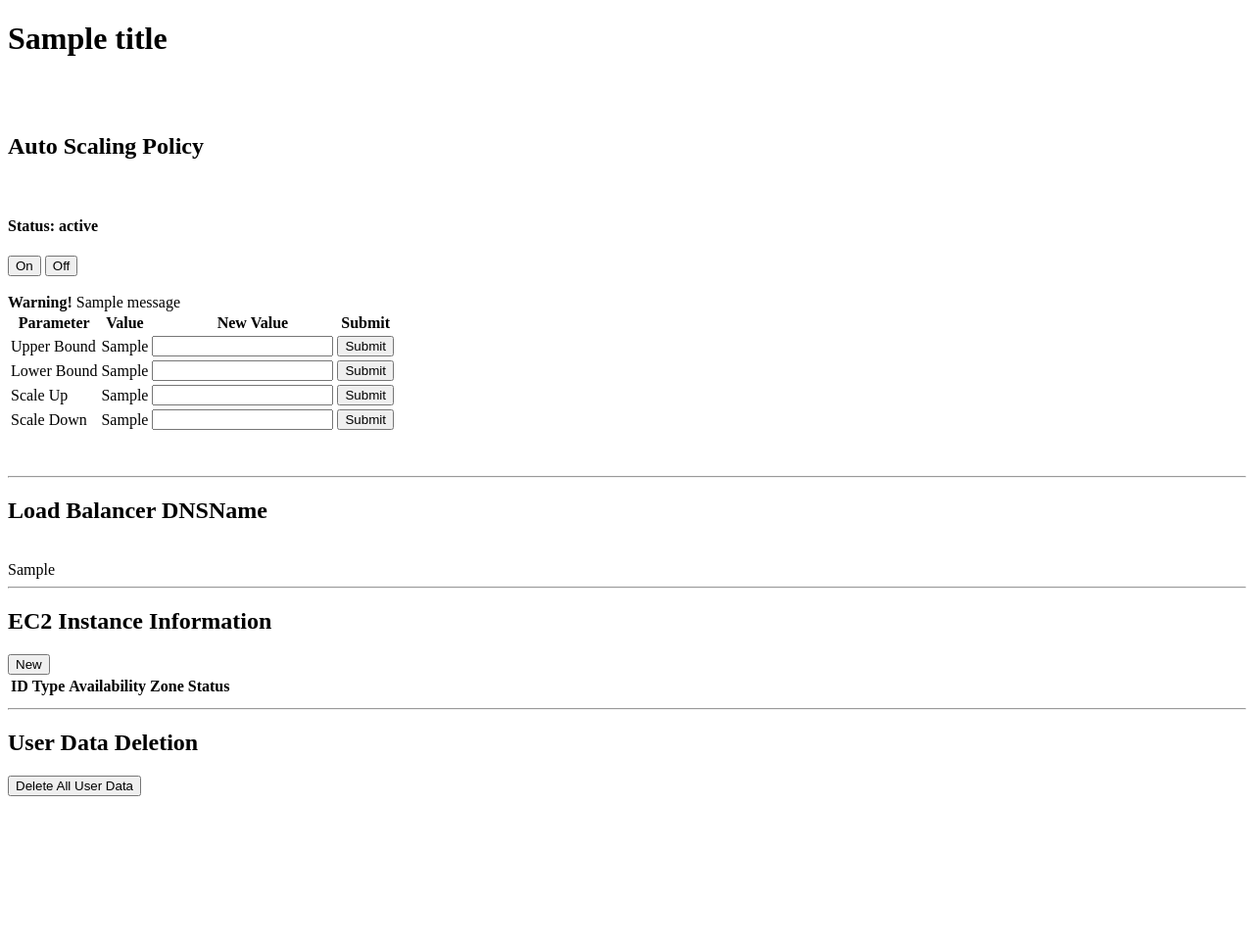
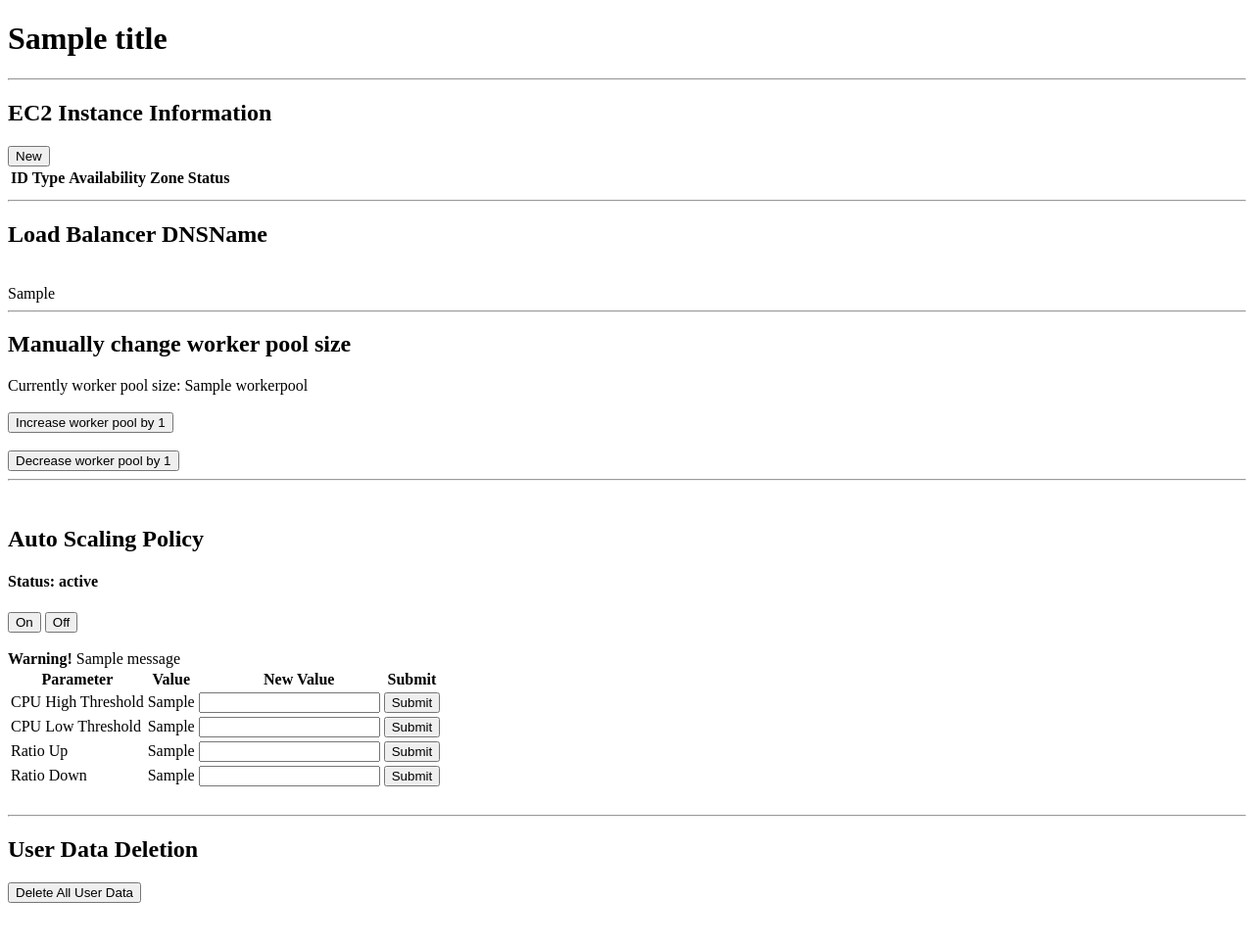
Before and after one commit to Eavenx/assignment2, a Flask app: template app/templates/ec2_examples/list.html in a window 1280 px wide. Shown: the whole page at 98% size. Before the commit the page ends 813 px from the top, so only its background shows below. Run offline with Flask 2, Linux system fonts and the light colour scheme; the template is opened without the code that fills it: most values are stand-ins (such as "Sample title", 1, 10 or a date in 2020); one stand-in notice (Sample message) is shown; lists and menus that the app fills with data are empty; some libraries are stand-ins or nearby versions.

Commit message:
add increase decrease 1

```diff
--- a/app/__init__.py
+++ b/app/__init__.py
@@ -1,6 +1,7 @@
 from flask import Flask
 from flask_sqlalchemy import SQLAlchemy
 import os
+
 
 webapp = Flask(__name__)
 webapp.config['SQLALCHEMY_DATABASE_URI'] = 'mysql://admin:12345678@alldata.c3fcxrbhjwar.us-east-1.rds.amazonaws.com/mydb?charset=utf8'
@@ -9,8 +10,6 @@ webapp.config['SQLALCHEMY_TRACK_MODIFICATIONS'] = False
 db = SQLAlchemy(webapp)
 
 webapp.config['SECRET_KEY'] = os.urandom(24)
-
-from app import s3_examples
 from app import main
 from app import elb_op
 from app import config
--- a/app/config.py
+++ b/app/config.py
@@ -17,6 +17,6 @@ db_config = {'user': 'admin',
              'host': 'alldata.c3fcxrbhjwar.us-east-1.rds.amazonaws.com',
              'database': 'mydb'}
 
-DATABASE_ID = 'alldata'
+
 MANAGER_ID = 'i-04ec52fb3814d9025'  # change
 S3_BUCKET_NAME = 'a2homework'
--- a/app/main.py
+++ b/app/main.py
@@ -1,5 +1,5 @@
 import collections
-from flask import render_template, redirect, url_for, request, flash
+from flask import render_template, redirect, url_for, request, flash, session
 from app import webapp, db
 import json
 import boto3
@@ -10,6 +10,11 @@ from app import elb_op
 import mysql.connector
 from pytz import timezone
 
+from app.autoscale import increase_worker_nodes
+from app.autoscale import decrease_worker_nodes
+
+#global
+flagmsg = 0 #appear message once
 
 class RequestPerMinute(db.Model):
     __tablename__ = 'requestperminute'
@@ -53,22 +58,28 @@ def get_time_span(latest):
 
 @webapp.route('/', methods=['GET'])
 @webapp.route('/index', methods=['GET'])
+def clear():
+    session.clear()
+    return redirect(url_for('main'))
+
 @webapp.route('/main', methods=['GET'])
 def main():
+    global flagmsg
+
     # Display an HTML list of all ec2 instances
     # create connection to ec2
     ec2 = boto3.resource('ec2')
 
     instances = ec2.instances.all()
 
-    # Test CloudWatch avgs
-    workers_list = []
+    # calculate workerpool
+    workerpool = 0
     for instance in instances:
         # filter db and mananger
         if instance.id != config.MANAGER_ID:
-            if (instance.state['Name'] != 'terminated') and (len(instance.tags) != 0):
+            if (instance.state['Name'] != ('terminated' or 'shutting-down')) and (len(instance.tags) != 0):
                 if instance.tags[0]['Value'] == 'work':
-                    workers_list.append(instance.id)
+                    workerpool = workerpool + 1
 
     # Open DB Connection
     cnx = mysql.connector.connect(user=config.db_config['user'], password=config.db_config['password'],
@@ -101,15 +112,22 @@ def main():
     elbA2Des = elb['LoadBalancerDescriptions']
     elbDNS = elbA2Des[0]['DNSName']
 
+    if flagmsg == 1:
+        session.pop('msg')
+        flagmsg = 0
+    elif 'msg' in session:
+        flagmsg = 1
+
     return render_template("ec2_examples/list.html", title="Manager UI", instances=instances,
                            manager=config.MANAGER_ID,
-                           database=config.DATABASE_ID,
+
                            upperBound=AUTO_upper_bound,
                            lowerBound=AUTO_lower_bound,
                            scaleUp=AUTO_scale_up,
                            scaleDown=AUTO_scale_down,
                            scaleStatus=AUTO_scale,
-                           elbDNS=elbDNS)
+                           elbDNS=elbDNS,
+                           workerpool=workerpool)
 
 
 @webapp.route('/ec2_examples/<id>', methods=['GET'])
@@ -186,7 +204,7 @@ def ec2_create():
         # Add New Instance to ELB
         elb_op.elb_add_instance(instance.id)
 
-    return redirect(url_for('ec2_list'))
+    return redirect(url_for('main'))
 
 
 @webapp.route('/ec2_examples/delete/<id>', methods=['POST'])
@@ -329,3 +347,17 @@ def config_scaling():
     cnx.close()
 
     return redirect(url_for('main'))
+
+
+@webapp.route('/ec2_examples/increase1/', methods=['POST'])
+def increase1():
+    increase_worker_nodes(1)
+    session['msg'] = "Success increase worker pool by 1"
+    return redirect(url_for('main'))
+
+
+@webapp.route('/ec2_examples/decrease1/', methods=['POST'])
+def decrease1():
+    decrease_worker_nodes(1)
+    session['msg'] = "Success decrease worker pool by 1"
+    return redirect(url_for('main'))
--- a/app/templates/ec2_examples/list.html
+++ b/app/templates/ec2_examples/list.html
@@ -1,79 +1,8 @@
 {% extends "base.html" %}
 {% block content %}
 
-    <br>
-    <br>
-    <h2>Auto Scaling Policy </h2>
-    <br>
-    <h4> Status: {{ scaleStatus}}</h4>
-    <form action="/ec2_examples/configscaling" method="post">
-    <button name="autoScaling" value="ON">On</button>
-    <button name="autoScaling" value="OFF">Off</button>
-    </form>
-
-        <br>
-     <form role="form" action="/ec2_examples/scaling/" method="post">
-     {% with messages = get_flashed_messages()%}
-       {% if messages %}
-         {% for message in messages %}
-           <div class="alert alert-warning">
-             <strong>Warning! </strong>{{ message}}
-           </div>
-         {% endfor %}
-       {% endif %}
-     {% endwith %}
-      <table />
-    <thead>
-       <th>Parameter</th>
-       <th>Value</th>
-       <th><span style="padding-left:20px;">New Value</span></th>
-       <th>Submit</th>
-    </thead>
-    <tr>
-        <td>Upper Bound</td>
-        <td>{{ upperBound}}</td>
-        <td><input type="text" name="upperBound" /></td>
-        <td> <input type="submit" value="Submit"></td>
-    </tr>
-        <tr>
-        <td>Lower Bound</td>
-        <td>{{ lowerBound }}</td>
-        <td><input type="text" name="lowerBound"  /></td>
-        <td> <input type="submit" value="Submit"></td>
-    </tr>
-        <tr>
-        <td>Scale Up</td>
-        <td>{{ scaleUp }}</td>
-         <td><input type="text" name= "scaleUp" /></td>
-        <td> <input type="submit" value="Submit"></td>
-
-    </tr>
-        <tr>
-        <td>Scale Down</td>
-        <td>{{ scaleDown }}</td>
-         <td>
-            <div class="form-group col-md-4">
-                <input type="text"name= "scaleDown" class="form-control input-normal" />
-            </div>
-        </td>
-        <td> <input type="submit"  value="Submit" class="btn btn-danger"></td>
-    </tr>
-
-
-    </table>
-     </form>
-    <br>
-    <br>
-
     <hr/>
 
-    <h2>Load Balancer DNSName</h2>
-    <br>
-    {{ elbDNS }}
-
-
-
-    <hr/>
     <h2>EC2 Instance Information </h2>
     <form action="{{url_for('ec2_create')}}" method="post">
         <input type="submit" value="New">
@@ -111,10 +40,93 @@
     {% endfor %}
     </table>
 
+    <hr/>
+
+    <h2>Load Balancer DNSName</h2>
+    <br>
+    {{ elbDNS }}
+
+    <hr/>
+    <h2>Manually change worker pool size</h2>
+    Currently worker pool size: {{ workerpool }}
+    <br>
+    {% if session['msg'] %}
+        {{ session['msg'] }}
+    {% endif %}
+    <br>
+    <form action="{{url_for('increase1')}}" method="post">
+        <input type="submit" value="Increase worker pool by 1">
+    </form>
+    <br>
+    <form action="{{url_for('decrease1')}}" method="post">
+        <input type="submit" value="Decrease worker pool by 1">
+    </form>
+
+
+    <hr/>
+
+    <br>
+    <h2>Auto Scaling Policy </h2>
+    <h4> Status: {{ scaleStatus}}</h4>
+    <form action="/ec2_examples/configscaling" method="post">
+    <button name="autoScaling" value="ON">On</button>
+    <button name="autoScaling" value="OFF">Off</button>
+    </form>
+
+    <br>
+     <form role="form" action="/ec2_examples/scaling/" method="post">
+     {% with messages = get_flashed_messages()%}
+       {% if messages %}
+         {% for message in messages %}
+           <div class="alert alert-warning">
+             <strong>Warning! </strong>{{ message}}
+           </div>
+         {% endfor %}
+       {% endif %}
+     {% endwith %}
+      <table />
+    <thead>
+       <th>Parameter</th>
+       <th>Value</th>
+       <th><span style="padding-left:20px;">New Value</span></th>
+       <th>Submit</th>
+    </thead>
+    <tr>
+        <td>CPU High Threshold</td>
+        <td>{{ upperBound}}</td>
+        <td><input type="text" name="upperBound" /></td>
+        <td> <input type="submit" value="Submit"></td>
+    </tr>
+        <tr>
+        <td>CPU Low Threshold</td>
+        <td>{{ lowerBound }}</td>
+        <td><input type="text" name="lowerBound"  /></td>
+        <td> <input type="submit" value="Submit"></td>
+    </tr>
+        <tr>
+        <td>Ratio Up</td>
+        <td>{{ scaleUp }}</td>
+         <td><input type="text" name= "scaleUp" /></td>
+        <td> <input type="submit" value="Submit"></td>
+
+    </tr>
+        <tr>
+        <td>Ratio Down</td>
+        <td>{{ scaleDown }}</td>
+         <td><input type="text"name= "scaleDown"  /></td>
+        <td> <input type="submit"  value="Submit"></td>
+    </tr>
+
+
+    </table>
+     </form>
+    <br>
+
+
 
     <hr/>
     <h2>User Data Deletion</h2>
-    <form action="{{url_for('delete_all_userdata')}}" method="post" onsubmit='return confirm("Are you sure?")'>
+    <form action="{{url_for('delete_all_userdata')}}" method="post" onsubmit='return confirm("Are you sure to delete all userdata?")'>
         <input type="submit" value="Delete All User Data">
     </form>
     <br>
```
Also changed, not shown: app/autoscale.py (+4 -4 lines).
